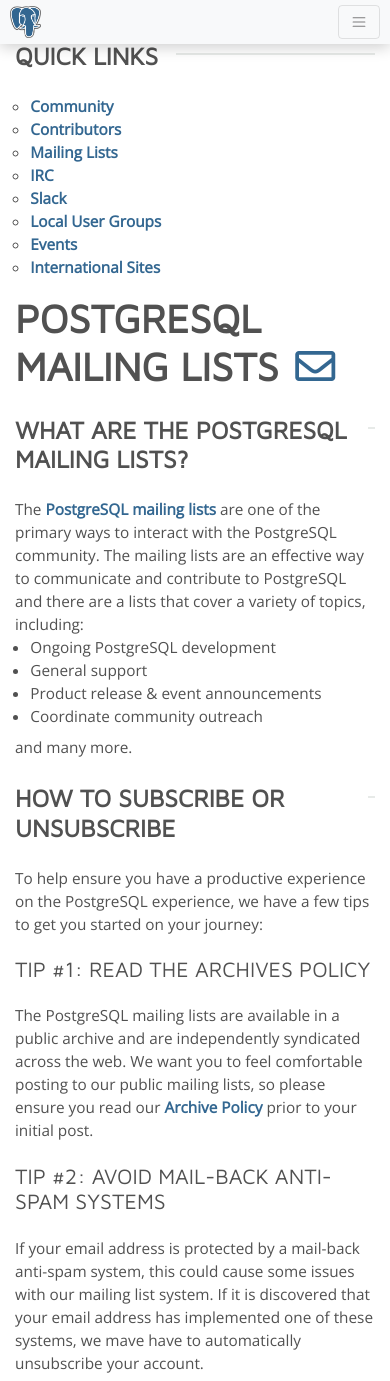
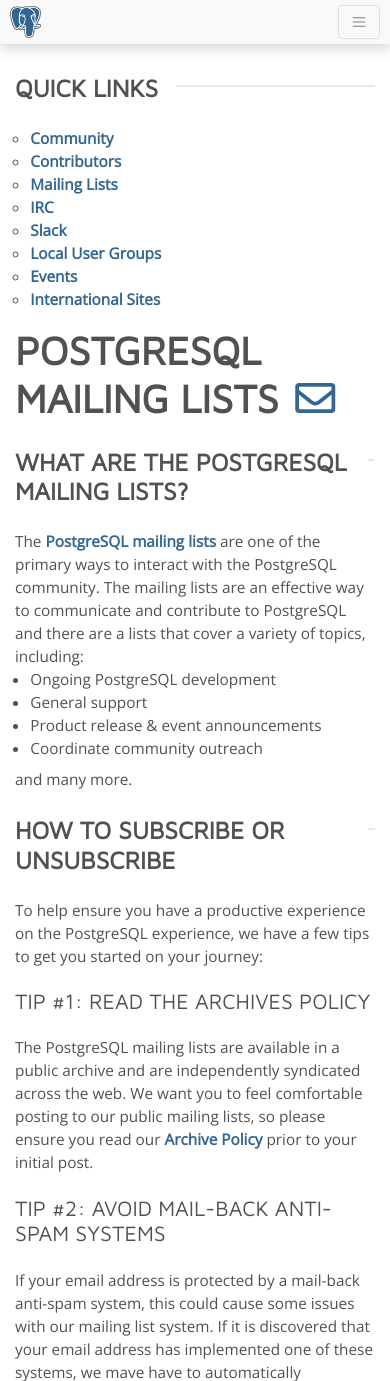
Before and after one commit to postgres/pgarchives, a Django app: template django/archives/mailarchives/templates/index.html in a window 390 px wide. Shown: the top 1381 px of the page. Run offline with Django 3.2, Linux system fonts and the light colour scheme; the template is opened without the code that fills it, so the values that code supplies are empty.

Commit message:
Fix spacing between content and navigation in archives code.

```diff
--- a/django/archives/mailarchives/templates/page.html
+++ b/django/archives/mailarchives/templates/page.html
@@ -1,6 +1,6 @@
 {%extends "base.html" %}
 {%block layoutblock%}
-<div class="container-fluid margin">
+<div class="container-fluid margin archive">
   <div class="row">
     <div class="col-lg-2">
       <div id="pgSideWrap">
--- a/django/media/css/main.css
+++ b/django/media/css/main.css
@@ -725,6 +725,15 @@ th.formfieldnamecontainer {
 }
 
 /** This code is for pgarchives */
+
+/**
+ * general navigation padding just for the archives; removable after the
+ * universal notifier is available
+ */
+ .archive {
+     margin-top: 4rem;
+ }
+
 /** Thread Lists */
 .thread-list {
     font-size: 0.8em;
@@ -800,6 +809,10 @@ h1.subject {
 }
 
 @media (max-width: 992px) {
+    .archive {
+        margin-top: 2rem;
+    }
+
     .navbar {
       padding: 5px 10px;
     }
```
